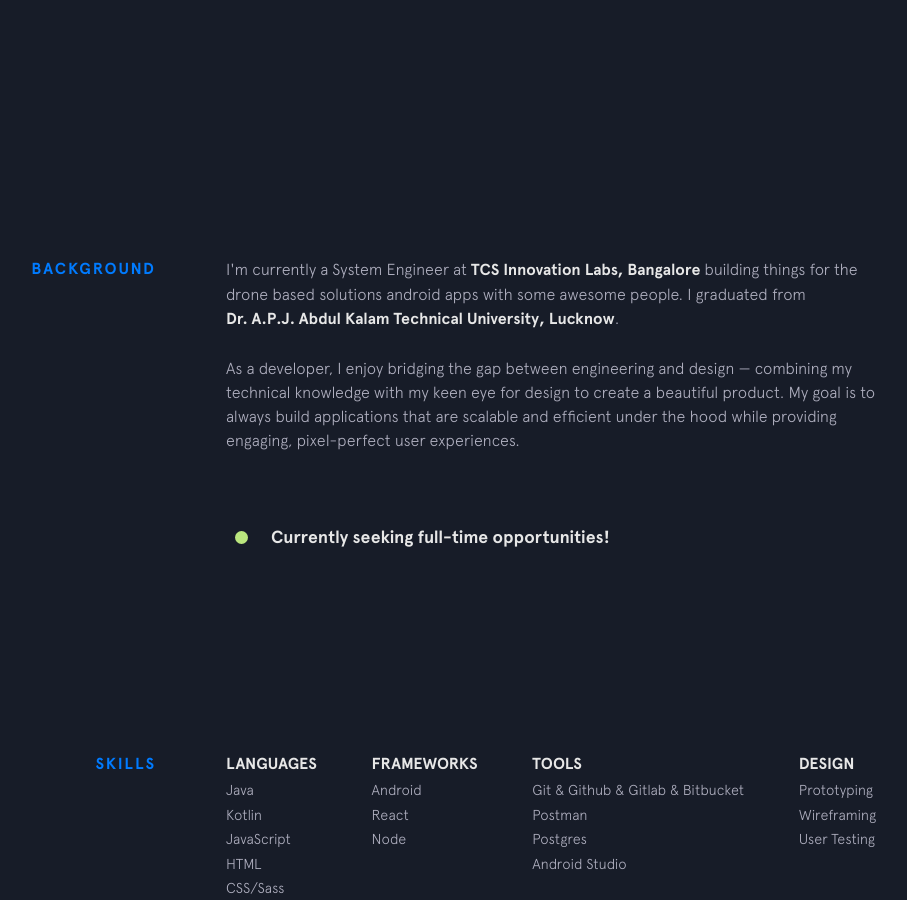
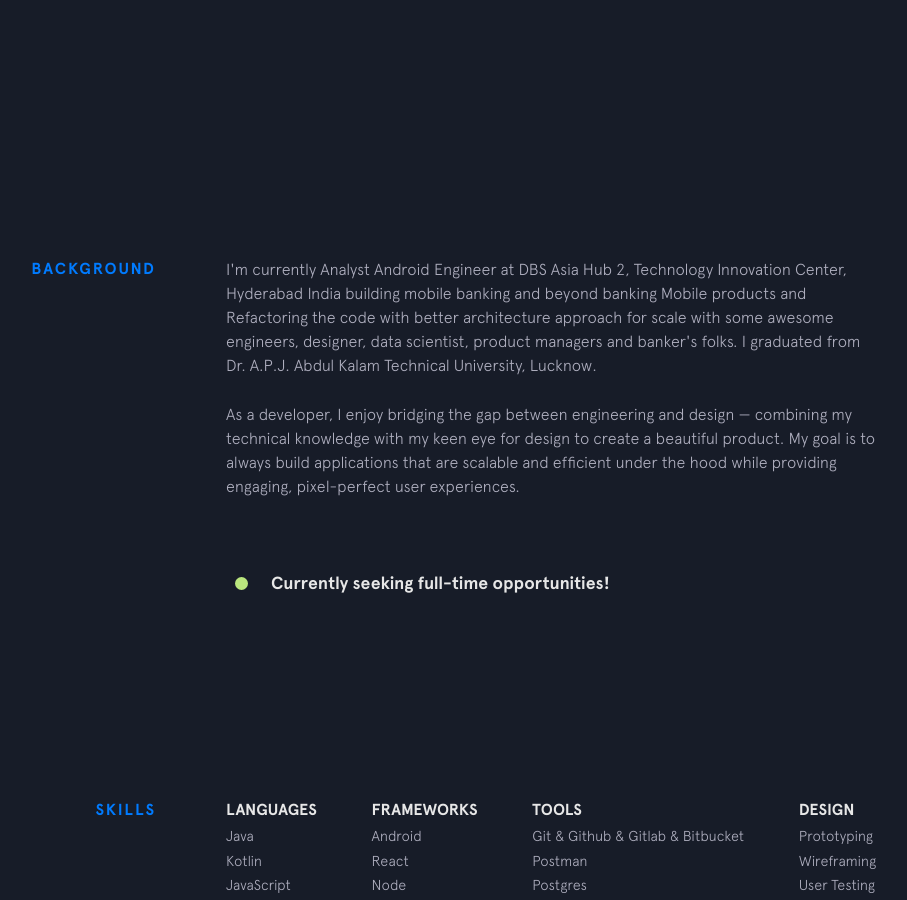
Before and after one commit to vishalecho/vishalecho.github.io, a Jekyll site: the page built from index.html, in a window 1280 px wide and 900 px high, scrolled down 743 px. Shown: the whole window, without its empty margins (224-1131 px from the left). Built offline with Jekyll 4.4.1, drawn with Linux system fonts in a browser that asks for light colours; nearby versions of some CDN libraries.

Commit message:
Update background.html
Bio updated

```diff
--- a/_includes/background.html
+++ b/_includes/background.html
@@ -2,9 +2,7 @@
   <div class="section__title">Background</div>
   <div class="section__content">
     <p>
-      I'm currently a System Engineer at
-      <a class="underline-link" href="https://www.tcs.com/" target="_blank">TCS Innovation Labs, Bangalore</a> building things for the drone based solutions android apps with some awesome people. I graduated from
-      <a class="underline-link" href="https://aktu.ac.in/" target="_blank">Dr. A.P.J. Abdul Kalam Technical University, Lucknow</a>.
+      I'm currently Analyst Android Engineer at DBS Asia Hub 2, Technology Innovation Center, Hyderabad India</a> building mobile banking and beyond banking Mobile products and Refactoring the code with better architecture approach for scale with some awesome engineers, designer, data scientist, product managers and banker's folks. I graduated from Dr. A.P.J. Abdul Kalam Technical University, Lucknow</a>.
     </p>
 
     <p>
```
